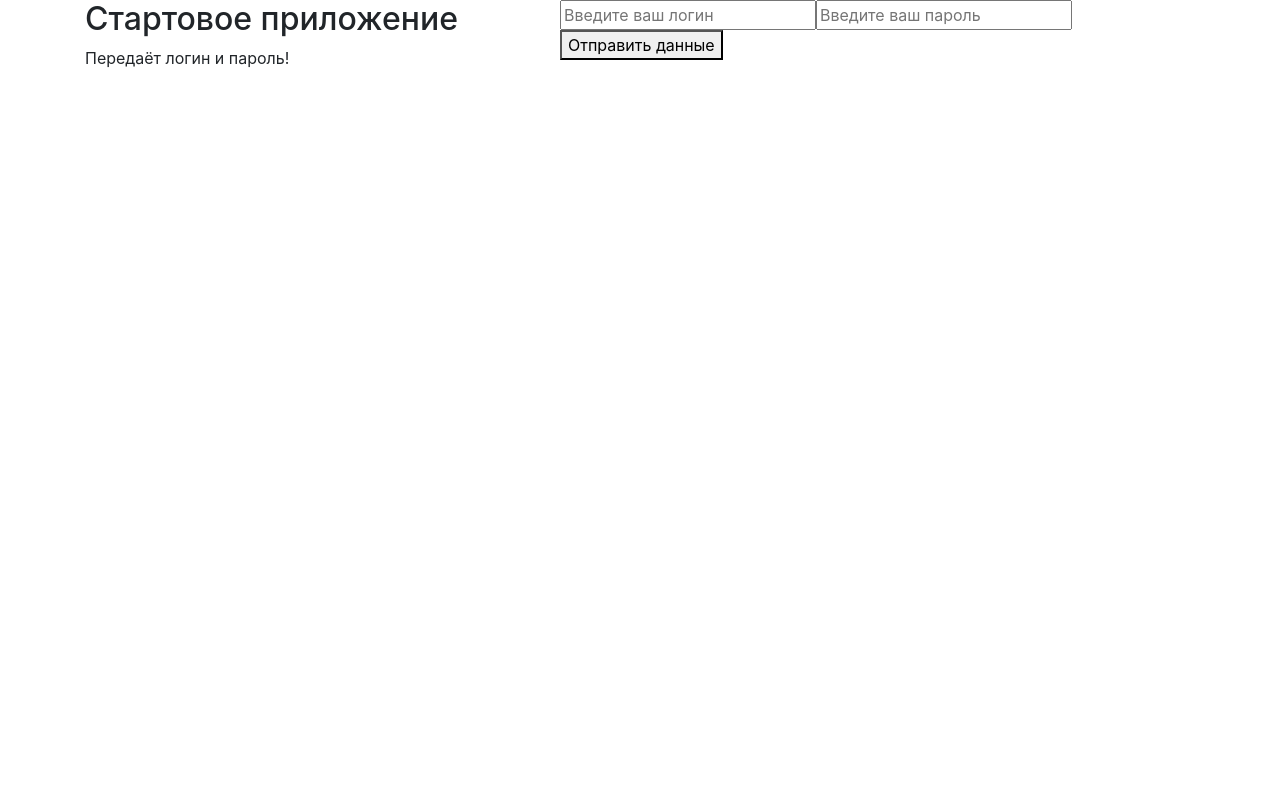
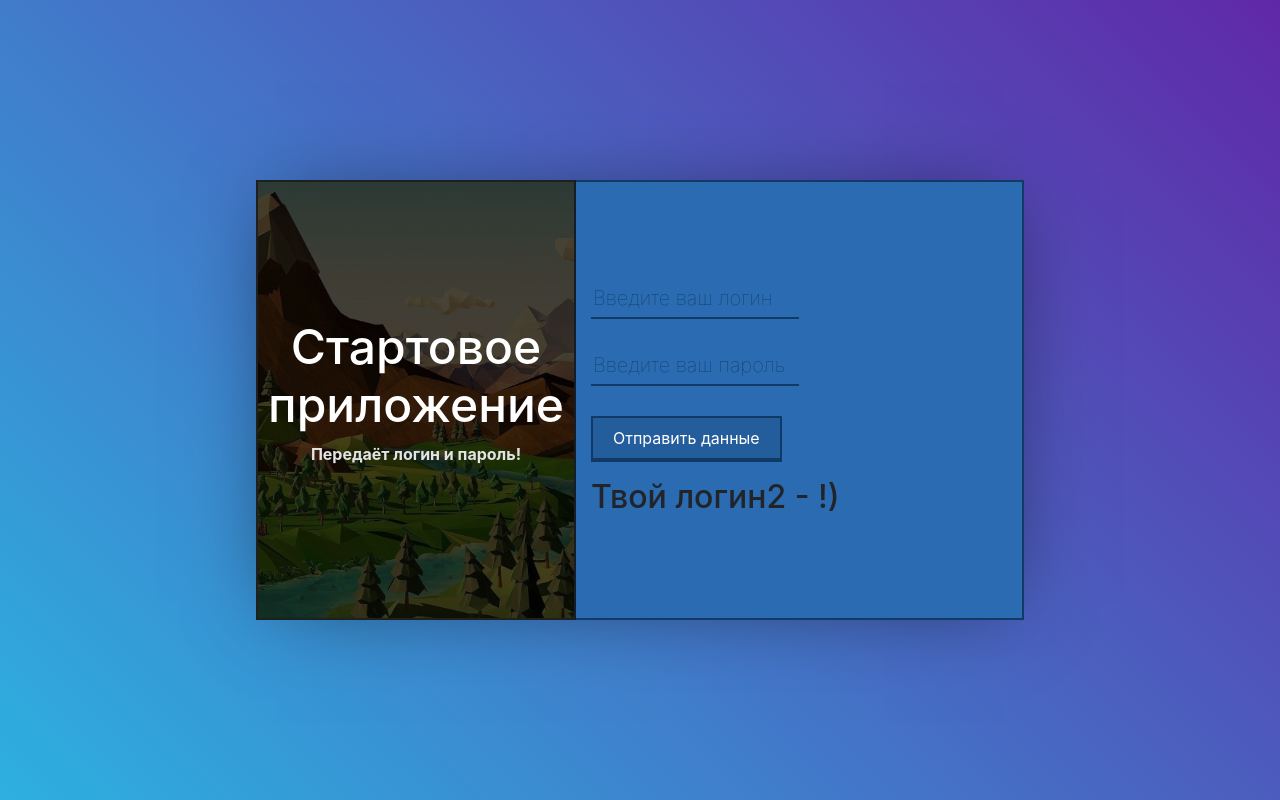
Before and after one commit to BossNumber1/hihell, a React (Create React App) app: page / in a window 1280 px wide. Built offline with nearby package versions, Linux system fonts and the light colour scheme.

Commit message:
добавил импорт io, App.css, scriptLoad; в render добавил ScriptLoad и передал ему полученный логин

```diff
--- a/src/App.js
+++ b/src/App.js
@@ -1,7 +1,10 @@
+import io from 'socket.io-client';
 import React from "react";
+import './App.css';
 import Info from "./components/info.js";
 import Form from "./components/form.js";
 import Login from "./components/login.js";
+import ScriptLoad from "./components/scriptLoad.js";
 
 class App extends React.Component {
 
@@ -53,6 +56,7 @@
                   password={this.state.password}
                   error={this.state.error}
                 />
+                <ScriptLoad name={this.state.login} />
               </div>
             </div>
           </div>
@@ -63,3 +67,8 @@
 }
 
 export default App;
+
+// export default function App() {
+//   const [name, setName] = useState("123");
+//   return <ScriptLoad name={name} />;
+// }
```
